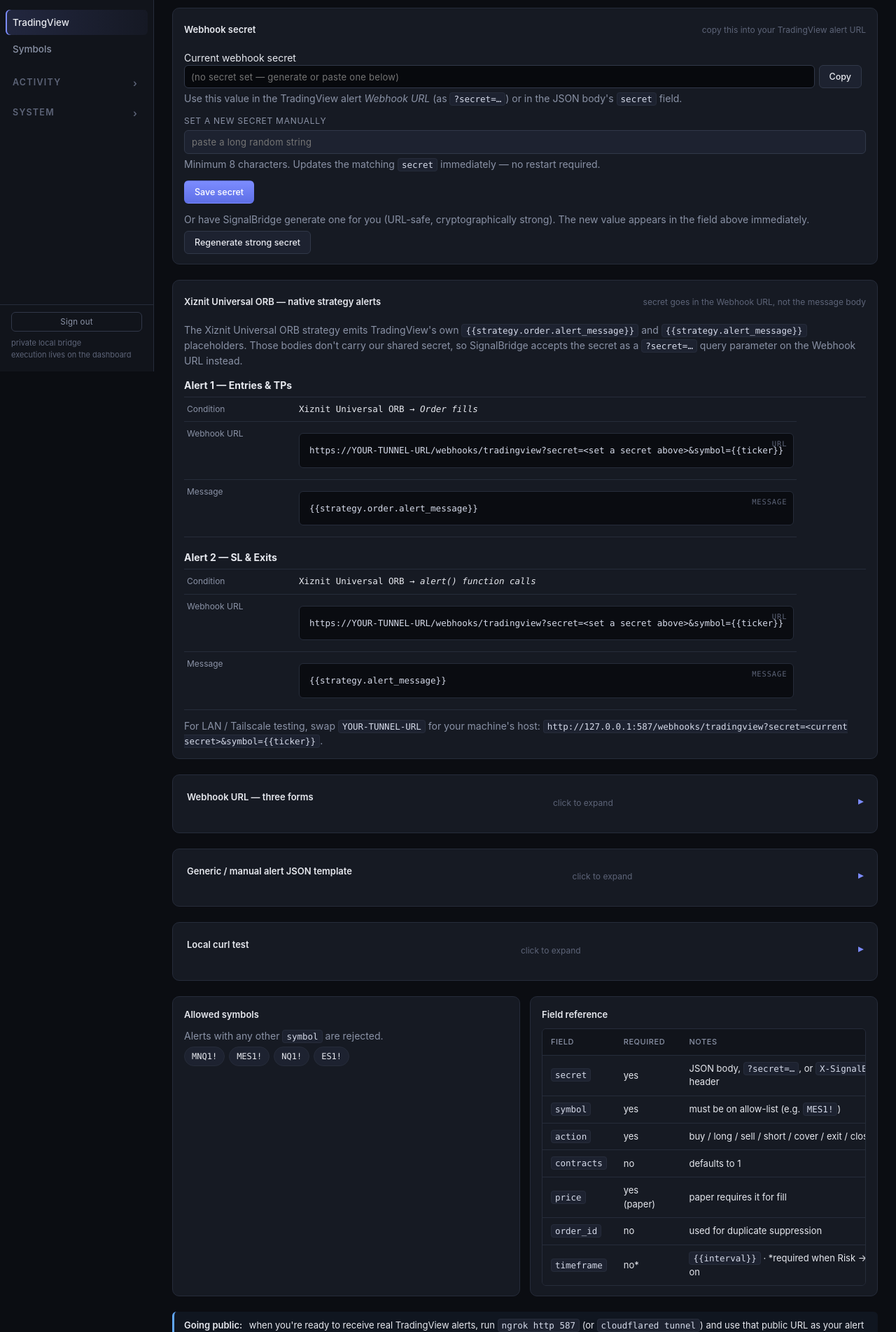
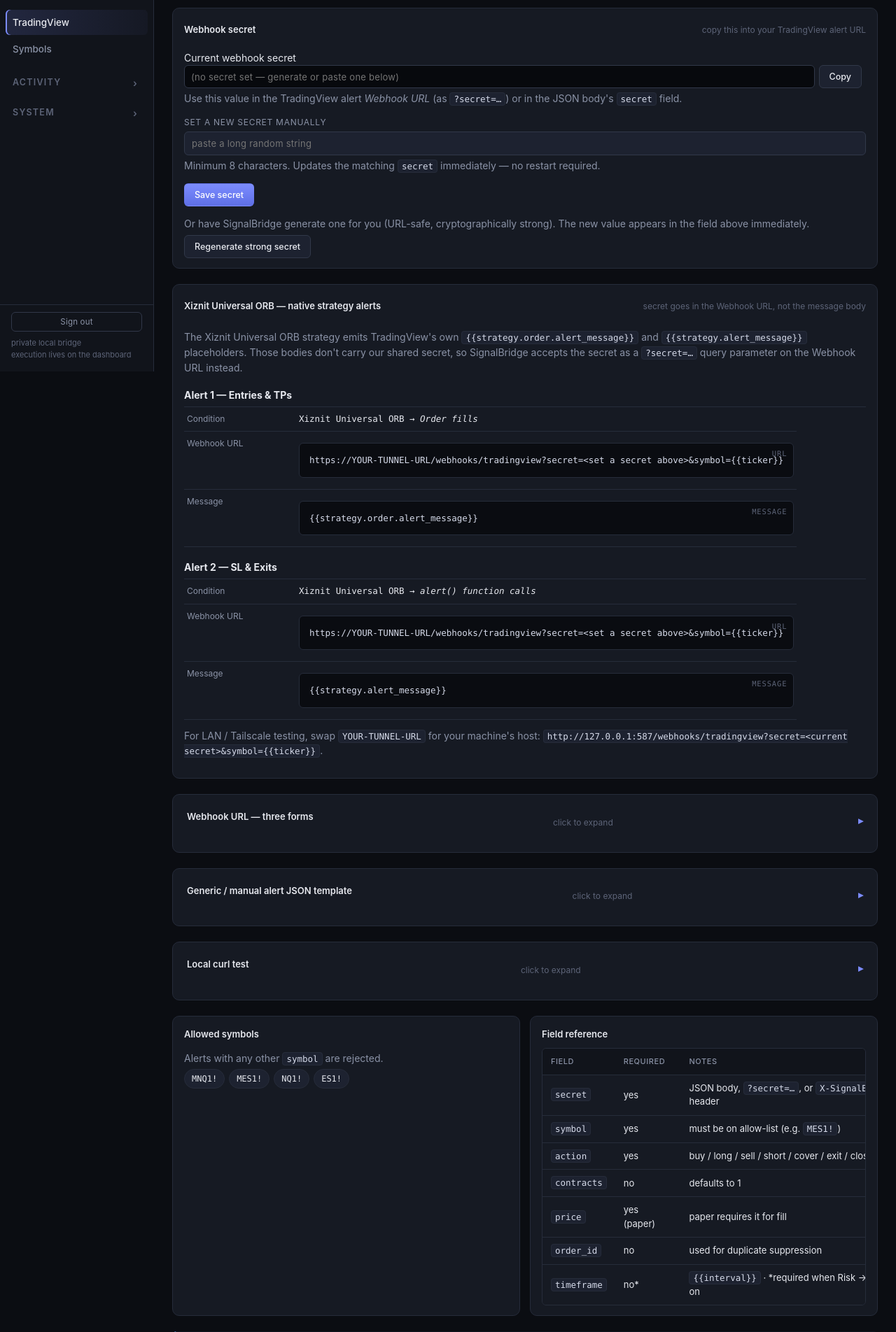
Before and after one commit to rdele75/signal_bridge, a FastAPI app: page /tradingview in a window 1280 px wide. Shown: the part 269-2173 px from the top of the page at 70% size. Run offline with FastAPI, Linux system fonts and the light colour scheme; the visitor is signed in with stand-in values (Sample User, id 1).

Commit message:
refactor(css): replace inline style attrs with utility classes
Adds a small spacing-utility set under a new "Spacing utilities"
header in styles.css (mt-1..mt-6 at 4/6/8/10/12/18px, mb-1..mb-4,
mr-1, ml-1, ml-2) plus two single-purpose helpers (.break-all and
.col-actions for the symbols table). Every inline style="margin: ..."
/ style="margin-left: ..." / style="margin-top: ..." / style=
"word-break: ..." / style="width: 80px;" attribute across the
templates is replaced with a class. grep 'style=' app/templates/
now returns zero hits.

The two Xiznit Alert h4 headers in tradingview.html were 14px and
18px top respectively; both normalised to mt-6 (18px) since the
scale skips 14 and consistency between the two alert sections beats
exact-preservation. Also updates one JS-injected HTML fragment in
settings_broker.html that built an <h4 style="..."> via
innerHTML — now uses mb-2.

```diff
--- a/app/static/styles.css
+++ b/app/static/styles.css
@@ -605,6 +605,30 @@ pre.code {
   border-radius: var(--radius-sm);
 }
 .empty strong { color: var(--fg-dim); display: block; margin-bottom: 4px; font-weight: 600; }
+
+/* ----- Spacing utilities -----
+   Used by templates to avoid inline style="margin: ..." attributes.
+   Scale is intentionally small — only sizes actually used in the
+   templates are defined. Add a new step here rather than re-introducing
+   inline styles. */
+.mt-1 { margin-top: 4px; }
+.mt-2 { margin-top: 6px; }
+.mt-3 { margin-top: 8px; }
+.mt-4 { margin-top: 10px; }
+.mt-5 { margin-top: 12px; }
+.mt-6 { margin-top: 18px; }
+.mb-1 { margin-bottom: 4px; }
+.mb-2 { margin-bottom: 6px; }
+.mb-3 { margin-bottom: 8px; }
+.mb-4 { margin-bottom: 10px; }
+.mr-1 { margin-right: 6px; }
+.ml-1 { margin-left: 6px; }
+.ml-2 { margin-left: 10px; }
+
+/* Single-purpose layout helpers — replace one-off inline width/break
+   attributes that don't belong in the spacing scale. */
+.break-all { word-break: break-all; }
+.col-actions { width: 80px; }
 
 /* ----- Misc ----- */
 .divider { height: 1px; background: var(--border); margin: 18px 0; }
--- a/app/templates/logs.html
+++ b/app/templates/logs.html
@@ -8,7 +8,7 @@
 <section class="grid grid-3 section">
   <div class="card">
     <div class="card-label">Log file</div>
-    <div class="card-value sm mono" style="word-break: break-all;">{{ log_path }}</div>
+    <div class="card-value sm mono break-all">{{ log_path }}</div>
   </div>
   <div class="card">
     <div class="card-label">Lines shown</div>
--- a/app/templates/settings_profile.html
+++ b/app/templates/settings_profile.html
@@ -46,7 +46,7 @@
       <label for="current_password">Current password</label>
       <input id="current_password" name="current_password" type="password"
              autocomplete="current-password" required />
-      <p class="muted" style="margin: 4px 0 0;">
+      <p class="muted mt-1">
         Required to confirm changes. The current value is never displayed back.
       </p>
     </div>
@@ -65,7 +65,7 @@
                autocomplete="new-password"
                minlength="{{ profile.password_min_length }}"
                placeholder="leave blank to keep current password" />
-        <p class="muted" style="margin: 4px 0 0;">
+        <p class="muted mt-1">
           Minimum {{ profile.password_min_length }} characters. Leave blank to keep the existing password.
         </p>
       </div>
@@ -75,7 +75,7 @@
                autocomplete="new-password"
                minlength="{{ profile.password_min_length }}"
                placeholder="re-type new password" />
-        <p class="muted" style="margin: 4px 0 0;">
+        <p class="muted mt-1">
           Must match the new password exactly.
         </p>
       </div>
--- a/app/templates/system.html
+++ b/app/templates/system.html
@@ -63,9 +63,9 @@
       <dd>
         {{ sys.env_file_path }}
         {% if sys.env_file_loaded %}
-          <span class="badge badge-good" style="margin-left: 6px;">loaded</span>
+          <span class="badge badge-good ml-1">loaded</span>
         {% else %}
-          <span class="badge badge-warn" style="margin-left: 6px;">not found</span>
+          <span class="badge badge-warn ml-1">not found</span>
         {% endif %}
       </dd>
     </dl>
--- a/app/templates/tradingview.html
+++ b/app/templates/tradingview.html
@@ -22,7 +22,7 @@
     <div class="card-value sm">
       {% if secret_set %}
         <span class="badge badge-good">configured</span>
-        <span class="mono muted" style="margin-left: 6px;">{{ secret_preview }}</span>
+        <span class="mono muted ml-1">{{ secret_preview }}</span>
       {% else %}
         <span class="badge badge-bad">unset / default</span>
       {% endif %}
@@ -52,20 +52,20 @@
       <button type="button" class="btn" id="btn-copy-secret"
               data-copy-target="current_secret">Copy</button>
     </div>
-    <p class="muted" style="margin: 4px 0 0;">
+    <p class="muted mt-1">
       Use this value in the TradingView alert <em>Webhook URL</em>
       (as <code>?secret=…</code>) or in the JSON body's <code>secret</code> field.
     </p>
   </div>
 
-  <form method="post" action="/tradingview/secret" class="form" style="margin-top: 12px;">
+  <form method="post" action="/tradingview/secret" class="form mt-5">
     <div class="form-row">
       <label for="webhook_secret">Set a new secret manually</label>
       <input type="text" id="webhook_secret" name="webhook_secret"
              class="dark-input"
              autocomplete="off" minlength="8"
              placeholder="paste a long random string" />
-      <p class="muted" style="margin: 4px 0 0;">
+      <p class="muted mt-1">
         Minimum 8 characters. Updates the matching <code>secret</code> immediately —
         no restart required.
       </p>
@@ -75,8 +75,8 @@
     </div>
   </form>
 
-  <form method="post" action="/tradingview/secret/regenerate" class="form" style="margin-top: 12px;">
-    <p class="muted" style="margin: 0 0 6px;">
+  <form method="post" action="/tradingview/secret/regenerate" class="form mt-5">
+    <p class="muted mb-2">
       Or have SignalBridge generate one for you (URL-safe, cryptographically strong).
       The new value appears in the field above immediately.
     </p>
@@ -91,7 +91,7 @@
     <h3>Xiznit Universal ORB — native strategy alerts</h3>
     <span class="hint">secret goes in the Webhook URL, not the message body</span>
   </div>
-  <p class="muted" style="margin: 0 0 10px;">
+  <p class="muted mb-4">
     The Xiznit Universal ORB strategy emits TradingView's own
     <code>{{ '{{strategy.order.alert_message}}' }}</code> and
     <code>{{ '{{strategy.alert_message}}' }}</code> placeholders. Those bodies don't
@@ -99,7 +99,7 @@
     <code>?secret=…</code> query parameter on the Webhook URL instead.
   </p>
 
-  <h4 style="margin: 14px 0 6px;">Alert 1 — Entries &amp; TPs</h4>
+  <h4 class="mt-6 mb-2">Alert 1 — Entries &amp; TPs</h4>
   <dl class="kv">
     <dt>Condition</dt>
     <dd>Xiznit Universal ORB → <em>Order fills</em></dd>
@@ -119,7 +119,7 @@
     </dd>
   </dl>
 
-  <h4 style="margin: 18px 0 6px;">Alert 2 — SL &amp; Exits</h4>
+  <h4 class="mt-6 mb-2">Alert 2 — SL &amp; Exits</h4>
   <dl class="kv">
     <dt>Condition</dt>
     <dd>Xiznit Universal ORB → <em>alert() function calls</em></dd>
@@ -139,7 +139,7 @@
     </dd>
   </dl>
 
-  <p class="muted" style="margin: 12px 0 0;">
+  <p class="muted mt-5">
     For LAN / Tailscale testing, swap <code>YOUR-TUNNEL-URL</code> for your
     machine's host:
     <code class="mono">http://{{ host }}:{{ port }}/webhooks/tradingview?secret=&lt;current secret&gt;&amp;symbol={{ '{{ticker}}' }}</code>.
@@ -153,7 +153,7 @@
       <span class="hint">click to expand</span>
     </summary>
     <div class="collapsible-body">
-      <p class="muted" style="margin: 0 0 6px;">
+      <p class="muted mb-2">
         SignalBridge is bound to <code>{{ host }}:{{ port }}</code>. TradingView's servers
         can't reach <code>127.0.0.1</code> directly — for real alerts, expose it via ngrok
         or Cloudflare Tunnel and use the public HTTPS URL.
@@ -170,7 +170,7 @@
         <span class="copy-hint">public tunnel (https)</span>
         <pre class="code">https://YOUR-TUNNEL-URL/webhooks/tradingview</pre>
       </div>
-      <p class="muted" style="margin: 8px 0 0;">
+      <p class="muted mt-3">
         Replace <code>HOST</code> with the machine's LAN or Tailscale magic-DNS name,
         and <code>YOUR-TUNNEL-URL</code> with the hostname your ngrok / Cloudflare Tunnel prints.
       </p>
@@ -185,7 +185,7 @@
       <span class="hint">click to expand</span>
     </summary>
     <div class="collapsible-body">
-      <p class="muted" style="margin: 0 0 6px;">
+      <p class="muted mb-2">
         <strong>Not the Xiznit strategy template.</strong> Paste this into the
         TradingView alert's <em>Message</em> field for hand-written alerts. Replace
         <code>&lt;your TRADINGVIEW_WEBHOOK_SECRET&gt;</code> with the actual secret saved above.
@@ -194,7 +194,7 @@
         <span class="copy-hint">json</span>
         <pre class="code">{{ alert_template }}</pre>
       </div>
-      <p class="muted" style="margin: 8px 0 0;">
+      <p class="muted mt-3">
         <strong>Note:</strong> For strategy / indicator alerts, <code>{{ '{{interval}}' }}</code>
         sends the chart timeframe (e.g. <code>1</code>, <code>5</code>, <code>60</code>,
         <code>D</code>). TradingView may return <code>1</code> for some price-only or
@@ -212,7 +212,7 @@
       <span class="hint">click to expand</span>
     </summary>
     <div class="collapsible-body">
-      <p class="muted" style="margin: 0 0 6px;">Verify the bridge accepts and routes a synthetic signal without touching TradingView.</p>
+      <p class="muted mb-2">Verify the bridge accepts and routes a synthetic signal without touching TradingView.</p>
       <div class="code-frame">
         <span class="copy-hint">bash</span>
         <pre class="code">curl -X POST {{ webhook_url }} \
@@ -233,7 +233,7 @@
 <section class="grid grid-2 section">
   <div class="card">
     <h3>Allowed symbols</h3>
-    <p class="muted" style="margin: 0 0 4px;">Alerts with any other <code>symbol</code> are rejected.</p>
+    <p class="muted mb-1">Alerts with any other <code>symbol</code> are rejected.</p>
     {% if allowed_symbols %}
       <ul class="chips">{% for s in allowed_symbols %}<li>{{ s }}</li>{% endfor %}</ul>
     {% else %}
```
Also changed, not shown: app/templates/dashboard.html (+5 -5 lines), app/templates/metrics.html (+4 -4 lines), app/templates/settings_broker.html (+10 -10 lines), app/templates/settings_risk.html (+5 -5 lines), app/templates/settings_symbols.html (+5 -5 lines).
